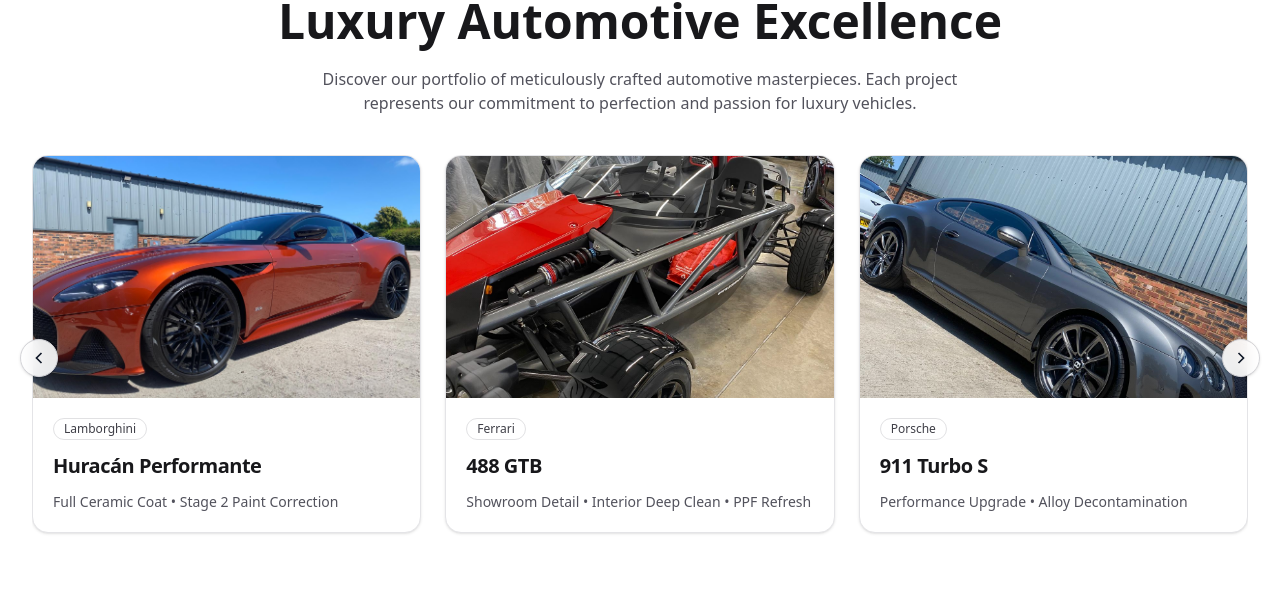
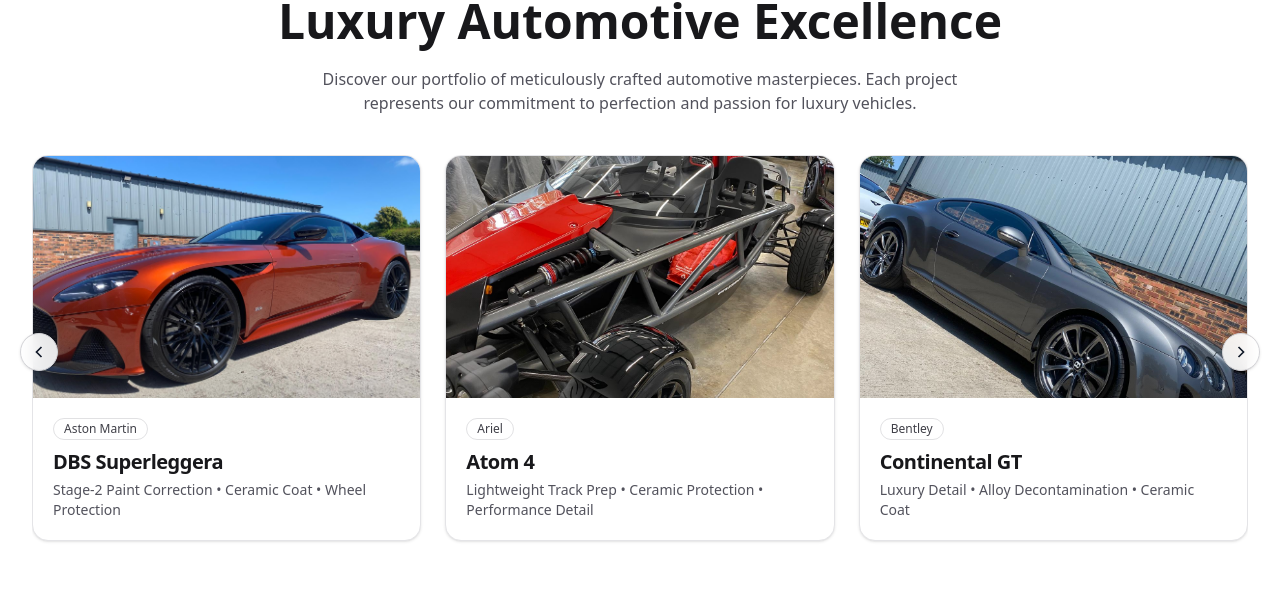
Before and after one commit to shandiru/smartrepairpro, a React (Vite) app: page / in a window 1280 px wide. Shown: the part 3735-4326 px from the top of the page. Built offline with nearby package versions, Linux system fonts and the light colour scheme.

Commit message:
add new section

```diff
--- a/src/components/AutoShowcaseCarousel.jsx
+++ b/src/components/AutoShowcaseCarousel.jsx
@@ -1,6 +1,6 @@
 // src/components/AutoShowcaseCarousel.jsx
 // React + Tailwind + Swiper (no dots). Dark/Light modes. Black/White/Red palette.
-// Improved zoom effect on hover.
+// Improved zoom effect + equal height cards.
 
 import React from "react";
 import { Swiper, SwiperSlide } from "swiper/react";
@@ -10,167 +10,124 @@
 
 const CARS = [
   {
-    id: "c1-lambo-2024",
-    brand: "Lamborghini",
-
-    title: "Huracán Performante",
-    subtitle: "Full Ceramic Coat • Stage 2 Paint Correction",
+    id: "c1-aston-dbs",
+    brand: "Aston Martin",
+    title: "DBS Superleggera",
+    subtitle: "Stage-2 Paint Correction • Ceramic Coat • Wheel Protection",
     img: "/C1.jpeg",
-
-
   },
   {
-    id: "c2-ferrari-2023",
-    brand: "Ferrari",
-
-    title: "488 GTB",
-    subtitle: "Showroom Detail • Interior Deep Clean • PPF Refresh",
+    id: "c2-ariel-atom",
+    brand: "Ariel",
+    title: "Atom 4",
+    subtitle:
+      "Lightweight Track Prep • Ceramic Protection • Performance Detail",
     img: "/C2.jpeg",
-
-
   },
   {
-    id: "c3-porsche-2023",
-    brand: "Porsche",
-
-    title: "911 Turbo S",
-    subtitle: "Performance Upgrade • Alloy Decontamination",
+    id: "c3-bentley-gt",
+    brand: "Bentley",
+    title: "Continental GT",
+    subtitle: "Luxury Detail • Alloy Decontamination • Ceramic Coat",
     img: "/C3.jpeg",
-
-
   },
   {
-    id: "c4-mclaren-2022",
-    brand: "McLaren",
-
-    title: "720S",
-    subtitle: "Two-Stage Polish • Ceramic Pro • Glass Coating",
+    id: "c4-rolls-phantom",
+    brand: "Rolls-Royce",
+    title: "Phantom",
+    subtitle:
+      "Executive Detailing • Leather Rejuvenation • Ceramic Protection",
     img: "/C4.jpeg",
-
-
   },
   {
-    id: "c5-aston-2021",
+    id: "c5-aston-vantage",
     brand: "Aston Martin",
-
-    title: "Vantage",
-    subtitle: "Swirl Removal • Leather Rejuvenation • Sealant",
+    title: "Vantage Roadster",
+    subtitle: "Swirl Removal • Leather Rejuvenation • Ceramic Sealant",
     img: "/C5.jpeg",
-
-
   },
   {
-    id: "c6-bmw-2020",
-    brand: "BMW",
-
-    title: "M4 Competition",
-    subtitle: "Track Prep • Brake Dust Treatment • Trim Restore",
+    id: "c6-ferrari-296",
+    brand: "Ferrari",
+    title: "296 GTB",
+    subtitle: "Paint Protection Film • Ceramic Coating • Wheel Detailing",
     img: "/C6.jpeg",
-
-
   },
   {
-    id: "c7-mercedes-2022",
-    brand: "Mercedes-AMG",
-
-    title: "GT R Pro",
-    subtitle: "Stage 1 Correction • Wheel Ceramic • Engine Bay",
+    id: "c7-bentley-gtc",
+    brand: "Bentley",
+    title: "Continental GTC",
+    subtitle: "Convertible Detailing • Paint Enhancement • Interior Spa",
     img: "/C7.jpeg",
-
-
   },
   {
-    id: "c8-audi-2021",
-    brand: "Audi",
-
-    title: "RS7",
-    subtitle: "PPF Front Package • Ceramic Topper • Interior",
+    id: "c8-mercedes-sl63",
+    brand: "Mercedes-Benz",
+    title: "SL 63 AMG",
+    subtitle: "Convertible Detailing • PPF Front End • Interior Deep Clean",
     img: "/C8.jpeg",
-
-
   },
   {
-    id: "c9-nissan-2020",
-    brand: "Nissan",
-
-    title: "GT-R",
-    subtitle: "Paint Correction • Hydrophobic Glass • Exhaust Polish",
+    id: "c9-vauxhall-vx220",
+    brand: "Vauxhall",
+    title: "VX220",
+    subtitle: "Full Paint Correction • Glass Protection • Track-Ready Detail",
     img: "/C9.jpeg",
-
-
   },
   {
-    id: "c10-toyota-2021",
-    brand: "Toyota",
-
-    title: "GR Supra",
-    subtitle: "Decon Wash • Clay • One-Step Polish • Sealant",
+    id: "c10-porsche-911",
+    brand: "Porsche",
+    title: "911 Carrera (991)",
+    subtitle:
+      "Decon Wash • Clay Treatment • One-Step Polish • Ceramic Sealant",
     img: "/C10.jpeg",
-
-
   },
   {
-    id: "c11-bugatti-2019",
-    brand: "Bugatti",
-
-    title: "Chiron",
-    subtitle: "Concours-Level Finish • Premium Ceramic System",
+    id: "c11-ford-mustang",
+    brand: "Ford",
+    title: "Mustang Convertible (S197)",
+    subtitle:
+      "American Muscle Detail • Paint Enhancement • Interior Protection",
     img: "/C11.jpeg",
-
-
   },
   {
-    id: "c12-bentley-2020",
-    brand: "Bentley",
-
-    title: "Continental GT",
-    subtitle: "Luxury Interior Spa • Chrome Polish • Sealant",
+    id: "c12-mclaren-720s",
+    brand: "McLaren",
+    title: "720S Spider",
+    subtitle: "Exotic Supercar Detail • Ceramic Coating • Glass Protection",
     img: "/C12.jpeg",
-
-
   },
   {
-    id: "c13-rolls-2018",
-    brand: "Rolls-Royce",
-
-    title: "Wraith",
-    subtitle: "Multi-Stage Refinement • Leather Feed • Protection",
+    id: "c13-ford-escort",
+    brand: "Ford",
+    title: "Escort XR3i",
+    subtitle:
+      "Classic Restoration • Multi-Stage Paint Correction • Interior Revival",
     img: "/C13.jpeg",
-
-
   },
   {
-    id: "c14-corvette-2022",
-    brand: "Chevrolet",
-
-    title: "Corvette C8",
-    subtitle: "Track Wash • Tar Removal • Ceramic Top Coat",
+    id: "c14-rolls-wraith",
+    brand: "Rolls-Royce",
+    title: "Wraith",
+    subtitle: "Multi-Stage Polish • Leather Treatment • Ceramic Top Coat",
     img: "/C14.jpeg",
-
-
   },
   {
-    id: "c15-acura-2021",
-    brand: "Acura",
-
-    title: "NSX",
-    subtitle: "Two-Bucket Wash • DA Polish • Glass Ceramic",
+    id: "c15-ferrari-roma",
+    brand: "Ferrari",
+    title: "Roma",
+    subtitle:
+      "Gloss Enhancement • Ceramic Protection • Luxury Interior Detail",
     img: "/C15.jpeg",
-
-
   },
   {
-    id: "c16-maserati-2019",
-    brand: "Maserati",
-
-    title: "MC20",
-    subtitle: "Full Paint Correction • PPF Track Kit • Wheel Coat",
+    id: "c16-porsche-macan",
+    brand: "Porsche",
+    title: "Macan",
+    subtitle: "Luxury SUV Detail • Paint Correction • Ceramic Wheel Coat",
     img: "/C16.jpeg",
-
-
   },
 ];
-
 
 // ----- Tag pill -----
 const Pill = ({ children }) => (
@@ -182,36 +139,34 @@
 // ----- Card -----
 const CarCard = ({ car }) => {
   return (
-    <article className="group overflow-hidden rounded-2xl border border-zinc-200 bg-white shadow-sm transition hover:shadow-md dark:border-zinc-800 dark:bg-zinc-900">
+    <article className="group grid h-full grid-rows-[auto,1fr] overflow-hidden rounded-2xl border border-zinc-200 bg-white shadow-sm transition hover:shadow-md dark:border-zinc-800 dark:bg-zinc-900">
       {/* Image */}
       <div className="relative aspect-[16/10] w-full overflow-hidden">
-
         <img
           src={car.img}
           alt={car.title}
           className="h-full w-full object-cover transform transition-all duration-700 ease-in-out group-hover:scale-110 group-hover:opacity-95"
           loading="lazy"
         />
-        {/* Gradient overlay */}
         <div className="pointer-events-none absolute inset-0 bg-gradient-to-t from-black/10 via-transparent to-black/0 transition-opacity duration-700 group-hover:opacity-70" />
       </div>
 
       {/* Content */}
-      <div className="space-y-3 p-5">
-        <div className="flex flex-wrap items-center gap-2">
+      <div className="flex flex-col p-5">
+        <div className="mb-2 flex flex-wrap items-center gap-2">
           <Pill>{car.brand}</Pill>
-
         </div>
 
-        <h3 className="text-xl font-semibold tracking-tight text-zinc-900 dark:text-zinc-50">
+        {/* keep card height uniform */}
+        <h3 className="text-xl font-semibold tracking-tight text-zinc-900 dark:text-zinc-50 min-h-[28px]">
           {car.title}
         </h3>
 
-        <p className="text-sm text-zinc-600 dark:text-zinc-300">
+        <p className="mt-1 text-sm text-zinc-600 dark:text-zinc-300 min-h-[40px]">
           {car.subtitle}
         </p>
 
-
+        <div className="mt-auto" />
       </div>
     </article>
   );
@@ -246,7 +201,13 @@
           className="nav-prev absolute -left-3 top-1/2 z-10 -translate-y-1/2 rounded-full border border-zinc-300 bg-white/90 p-2 shadow backdrop-blur transition hover:scale-105 hover:bg-white dark:border-zinc-700 dark:bg-zinc-800/90"
           aria-label="Previous"
         >
-          <svg viewBox="0 0 24 24" className="h-5 w-5" fill="none" stroke="currentColor" strokeWidth="2">
+          <svg
+            viewBox="0 0 24 24"
+            className="h-5 w-5"
+            fill="none"
+            stroke="currentColor"
+            strokeWidth="2"
+          >
             <path d="M15 18l-6-6 6-6" />
           </svg>
         </button>
@@ -254,7 +215,13 @@
           className="nav-next absolute -right-3 top-1/2 z-10 -translate-y-1/2 rounded-full border border-zinc-300 bg-white/90 p-2 shadow backdrop-blur transition hover:scale-105 hover:bg-white dark:border-zinc-700 dark:bg-zinc-800/90"
           aria-label="Next"
         >
-          <svg viewBox="0 0 24 24" className="h-5 w-5" fill="none" stroke="currentColor" strokeWidth="2">
+          <svg
+            viewBox="0 0 24 24"
+            className="h-5 w-5"
+            fill="none"
+            stroke="currentColor"
+            strokeWidth="2"
+          >
             <path d="M9 6l6 6-6 6" />
           </svg>
         </button>
@@ -274,8 +241,10 @@
           className="!pb-2"
         >
           {items.map((car) => (
-            <SwiperSlide key={car.id}>
-              <CarCard car={car} />
+            <SwiperSlide key={car.id} className="!h-auto">
+              <div className="h-full">
+                <CarCard car={car} />
+              </div>
             </SwiperSlide>
           ))}
         </Swiper>
```
